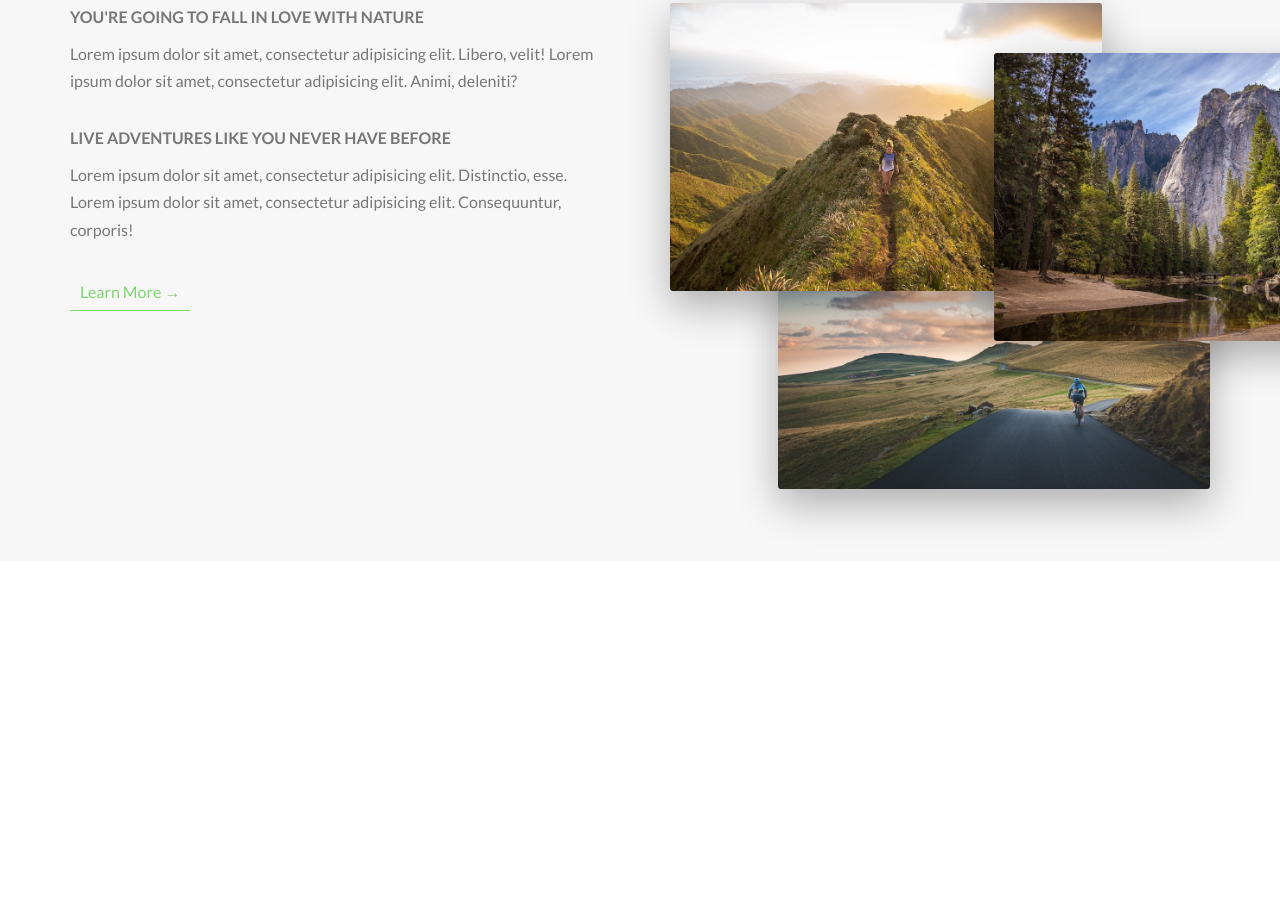
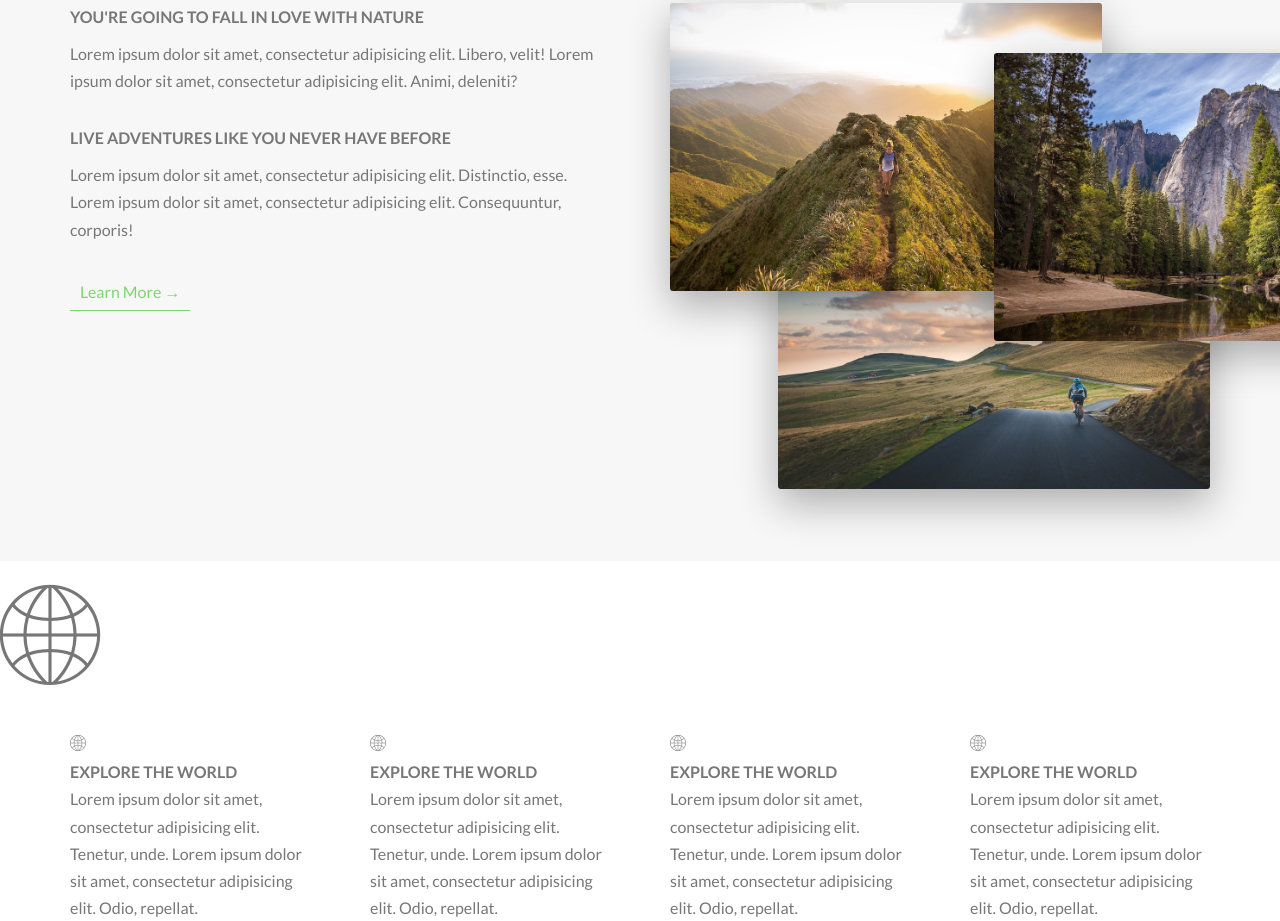
Before and after one commit to anishLearnsToCode/naturs, a website: page index.html in a window 1280 px wide. Shown: the part 1027-1948 px from the top of the page. Before the commit the page ends 1588 px from the top, so only its background shows below. Drawn offline with Linux system fonts and the light colour scheme.

Commit message:
Created new component for the feature box element used in the features section of the main page

```diff
--- a/css/icon-font.css
+++ b/css/icon-font.css
@@ -2,14 +2,13 @@
 
 @font-face {
   font-family: "linea-basic-10";
-  src:url("fonts/linea-basic-10.eot");
-  src:url("fonts/linea-basic-10.eot?#iefix") format("embedded-opentype"),
-    url("fonts/linea-basic-10.woff") format("woff"),
-    url("fonts/linea-basic-10.ttf") format("truetype"),
-    url("fonts/linea-basic-10.svg#linea-basic-10") format("svg");
+  src:url("../fonts/linea-basic-10.eot");
+  src:url("../fonts/linea-basic-10.eot?#iefix") format("embedded-opentype"),
+    url("../fonts/linea-basic-10.woff") format("woff"),
+    url("../fonts/linea-basic-10.ttf") format("truetype"),
+    url("../fonts/linea-basic-10.svg#linea-basic-10") format("svg");
   font-weight: normal;
   font-style: normal;
-
 }
 
 [data-icon]:before {
--- a/index.html
+++ b/index.html
@@ -62,6 +62,57 @@
                 </div>
             </div>
         </section>
+
+        <section class="section-features">
+            <i class="icon-basic-world" style="font-size: 100px"></i>
+
+            <div class="row">
+                <div class="col-1-of-4">
+                    <div class="feature-box">
+                        <i class="feature-box__icon icon-basic-world"></i>
+                        <h3 class="heading-tertiary">Explore the World</h3>
+                        <p class="fearure-box__text">
+                            Lorem ipsum dolor sit amet, consectetur adipisicing elit. Tenetur, unde.
+                            Lorem ipsum dolor sit amet, consectetur adipisicing elit. Odio, repellat.
+                        </p>
+                    </div>
+                </div>
+
+                <div class="col-1-of-4">
+                    <div class="feature-box">
+                        <i class="feature-box__icon icon-basic-world"></i>
+                        <h3 class="heading-tertiary">Explore the World</h3>
+                        <p class="fearure-box__text">
+                            Lorem ipsum dolor sit amet, consectetur adipisicing elit. Tenetur, unde.
+                            Lorem ipsum dolor sit amet, consectetur adipisicing elit. Odio, repellat.
+                        </p>
+                    </div>
+                </div>
+
+                <div class="col-1-of-4">
+                    <div class="feature-box">
+                        <i class="feature-box__icon icon-basic-world"></i>
+                        <h3 class="heading-tertiary">Explore the World</h3>
+                        <p class="fearure-box__text">
+                            Lorem ipsum dolor sit amet, consectetur adipisicing elit. Tenetur, unde.
+                            Lorem ipsum dolor sit amet, consectetur adipisicing elit. Odio, repellat.
+                        </p>
+                    </div>
+                </div>
+
+                <div class="col-1-of-4">
+                    <div class="feature-box">
+                        <i class="feature-box__icon icon-basic-world"></i>
+                        <h3 class="heading-tertiary">Explore the World</h3>
+                        <p class="fearure-box__text">
+                            Lorem ipsum dolor sit amet, consectetur adipisicing elit. Tenetur, unde.
+                            Lorem ipsum dolor sit amet, consectetur adipisicing elit. Odio, repellat.
+                        </p>
+                    </div>
+                </div>
+
+            </div>
+        </section>
     </main>
 
     <!-- This was just craete a sample grid element for testing -->
```
Also changed, not shown: fonts/linea-basic-10.ttf (added), fonts/linea-basic-10.woff (added), sass/components/_feature-box.scss (added), 2 other files.
